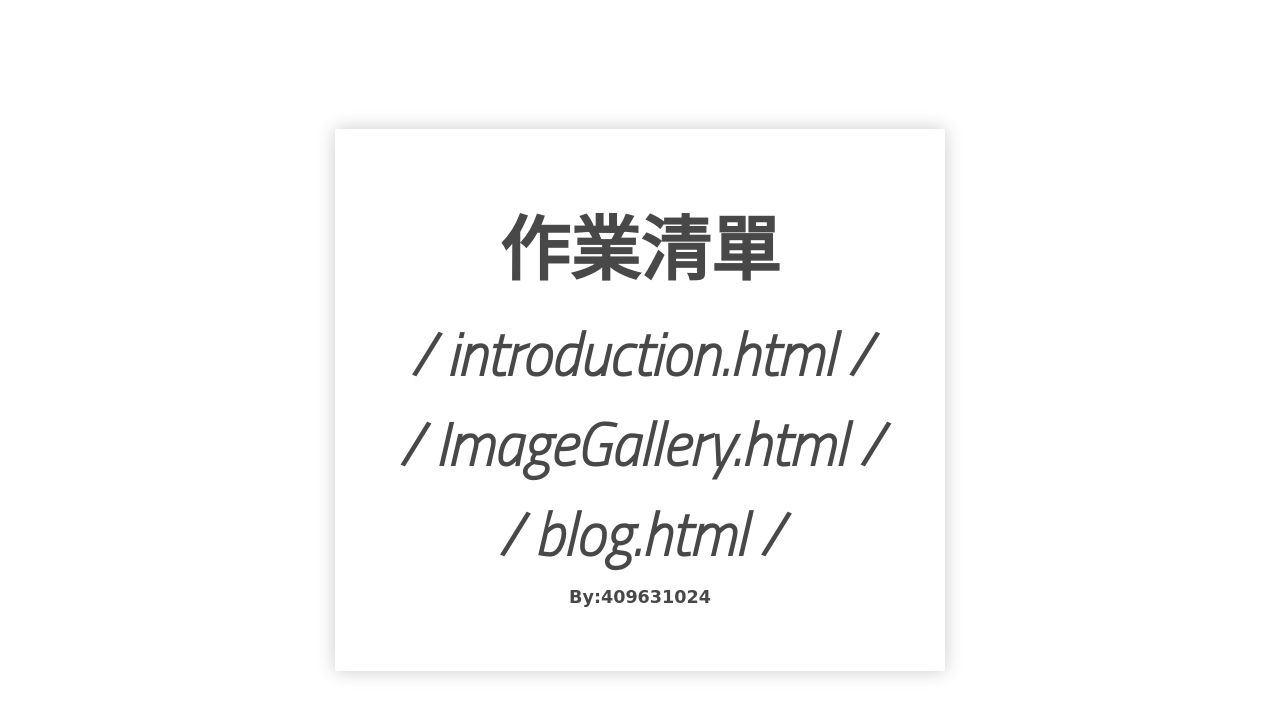
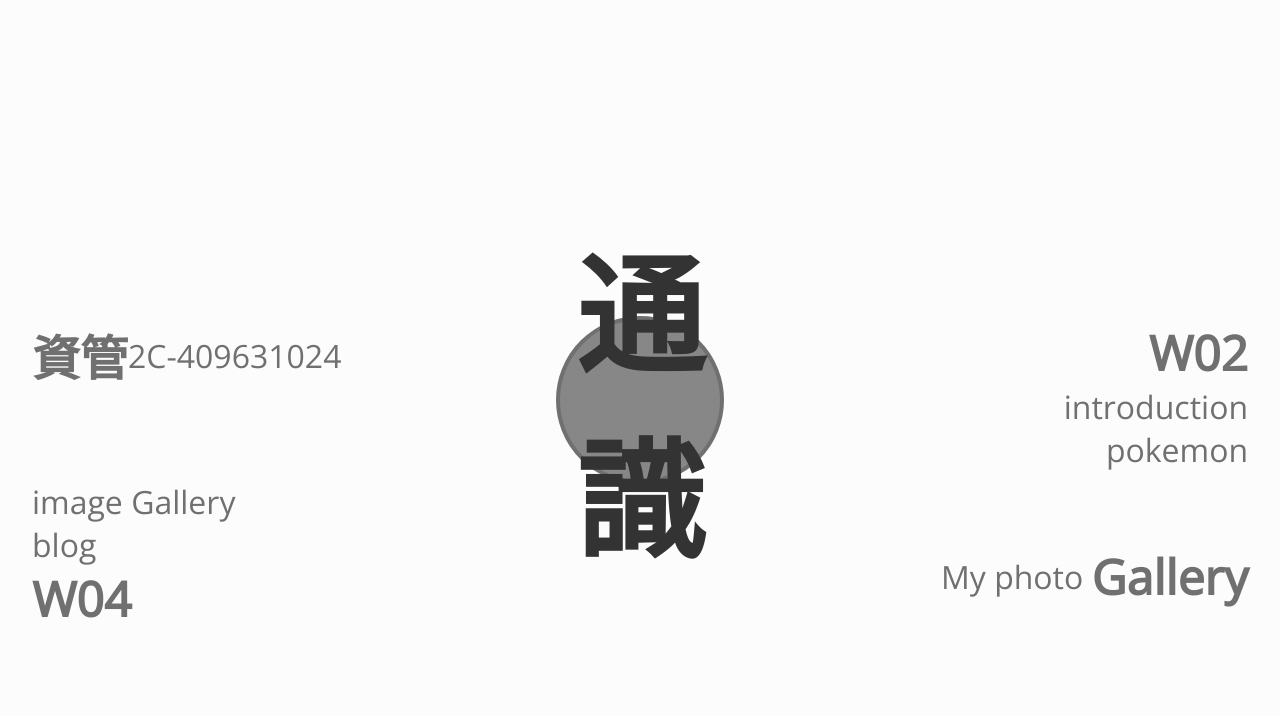
Before and after one commit to tony0831-L/1101-CLASSDEMO-409631024, a plain HTML site: page index.html in a window 1280 px wide. Drawn offline with nearby package versions, Linux system fonts and the light colour scheme; a web font is replaced by a local one.

Commit message:
index remade

```diff
--- a/index.html
+++ b/index.html
@@ -1,29 +1,40 @@
 <!DOCTYPE html>
 <html lang="en">
-
 <head>
     <meta charset="UTF-8">
     <meta http-equiv="X-UA-Compatible" content="IE=edge">
-    <meta name="viewport" content="width=
-    , initial-scale=1.0">
-    <link rel="stylesheet" href="style.css">
-    <link href="https://fonts.googleapis.com/css2?family=Ephesis&display=swap" rel="stylesheet">
+    <meta name="viewport" content="width=device-width, initial-scale=1.0">
     <link rel="preconnect" href="https://fonts.googleapis.com">
     <link rel="preconnect" href="https://fonts.gstatic.com" crossorigin>
-    <link href="https://fonts.googleapis.com/css2?family=Play:wght@700&family=Titillium+Web:ital,wght@1,200&display=swap" rel="stylesheet">
-    <title>Document</title>
+    <link href="https://fonts.googleapis.com/css2?family=Open+Sans:wght@300;400&display=swap" rel="stylesheet">
+    <link rel="stylesheet" href="style.css">
+    <title>項目首頁</title>
 </head>
-
 <body>
-    <div class="home">
-        <header>作業清單</header>
-        <article>
-            <a href="./w02/introduction.html">/ introduction.html /</a>
-            <a href="./w04/ImageGallery.html">/ ImageGallery.html /</a>
-            <a href="./w04/blog.html">/ blog.html /</a>
-        </article>
-        <p>By:409631024</p>
+    <div class="back"></div>
+    <div class="app">
+        <div class="lt">
+            <h2 class="ch">資管</h2>
+            <p>2C-409631024</p>
+        </div>
+        <div class="ld">
+            <a href="./w04/ImageGallery.html">image Gallery</a>
+            <a href="./w04/blog.html">blog</a>
+            <h2>W04</h2>
+        </div>
+        <header>
+            <h1 class="ch">通識</h1>
+        </header>
+        <div class="rt">
+            <h2>W02</h2>
+            <a href="./w02/introduction.html">introduction</a>
+            <a href="./w02/poketmon.html">pokemon</a>
+        </div>
+        <div class="rd">
+            <a href="./w04/myPhotoGallery.html">My photo </a>
+                &nbsp;
+            <h2><a href="./w04/myPhotoGallery.html">Gallery</a></h2>
+        </div>
     </div>
 </body>
-
 </html>
--- a/style.css
+++ b/style.css
@@ -1,46 +1,125 @@
 *{
-    font-size: 1.3em;
-    font-family: Source Han Sans TW;
-    color: rgba(51, 51, 51, 0.897);
-    font-weight: bolder;
     margin: 0px;
+    color: #707070;
+    font-family: 'Open Sans', sans-serif;
     text-decoration: none;
-}
-html,body{
-    height: 100%;
+    transition: all .3s;
 }
 body{
+    background-color: #fcfcfc;
+    height: 100vh;
+    display: flex;
+    justify-content: center;
+    align-items: center;
+}
+.app{
+    position: absolute;
+    display: flex;
+    width: 100%;
+    height: 100%;
+    justify-content: center;
+    align-items: center
+}
+.back{
+    width: 100%;
+    height: 100%;
+    position: absolute;
+    background-size: cover;
+    background-image: url(./back.svg);
+}
+header{
+    background-color: #878787;
+    display: flex;
+    border-radius: 99%;
+    width: 25em;
+    height: 25em;
+    justify-content: center;
+    align-items: center;
+    border: solid .3em #707070;
+}
+header h1{
+    font-size: 8em;
+    color: #333;
+}
+.app h2{
+    font-size: 1.5em;
+    font-weight: 800;
+
+}
+.lt{
+    position: absolute;
     display: flex;
     align-items: center;
-    justify-content: center;
-    align-content: center;
+    font-size: 3em;
+    left: 5em;
+    top: 5em;
 }
-header{
-    font-size: 2em;
-    margin-bottom: .2em;
+.ld{
+    position: absolute;
+    display: flex;
+    flex-direction: column;
+    align-items: flex-start;
+    font-size: 3em;
+    left: 5em;
+    top: 10em;
 }
-a{
-    font-family: 'Play', sans-serif;
-    font-family: 'Titillium Web', sans-serif;
+.rt{
+    position: absolute;
+    display: flex;
+    flex-direction: column;
+    align-items:flex-end;
+    font-size: 3em;
+    right: 5em;
+    top: 5em;
+}
+.rd{
+    position: absolute;
+    display: flex;
+    align-items: center;
+    font-size: 3em;
+    right: 5em;
+    top: 12em;
+    cursor: pointer;
+}
+.rt a,.rd p,.rt h2,.rd h2,.rd a{
+    color: #fff;
+}
+.ch{
+    font-family: Source Han Sans TW;
 }
 a:hover{
-    font-size: 1.35em;
+    font-size: 1.05em;
 }
-.home{
-    padding: 5%;
-    list-style-type:none;
-    display: flex;
-    flex-direction: column;
-    align-items: center;
-    box-shadow: 0em 0em .5em 0 rgb(0 0 0 / 21%);
+
+@media screen and (max-width: 1900px){
+    .back{
+        display: none;
+    }
+    header{
+        width: 10em;
+        height: 10em;
+        text-align: center;
+    }
+    .lt,.ld,.rt,.rd{
+        font-size: 2em;
+        color: #707070;
+    }
+    .lt,.ld{
+        left: 1em;
+    }
+    .rt,.rd{
+        right: 1em;
+    }
+    .lt,.rt{
+        top: 10em;
+    }
+    .ld{
+        top: 15em;
+    }
+    .rd{
+        top: 17em;
+    }
+    .rt a,.rd p,.rt h2,.rd h2,.rd a{
+        color: #707070;
+    }
 }
-article{
-    display: flex;
-    flex-direction: column;
-    align-items: center;
-}
-p{
-    margin-top: .5em;
-    font-size: .5em;
-    font-family: 'Ephesis', cursive;
-}
```
Also changed, not shown: w04/myPhotoGallery.html (added, +29 -0 lines), back.svg (added).
